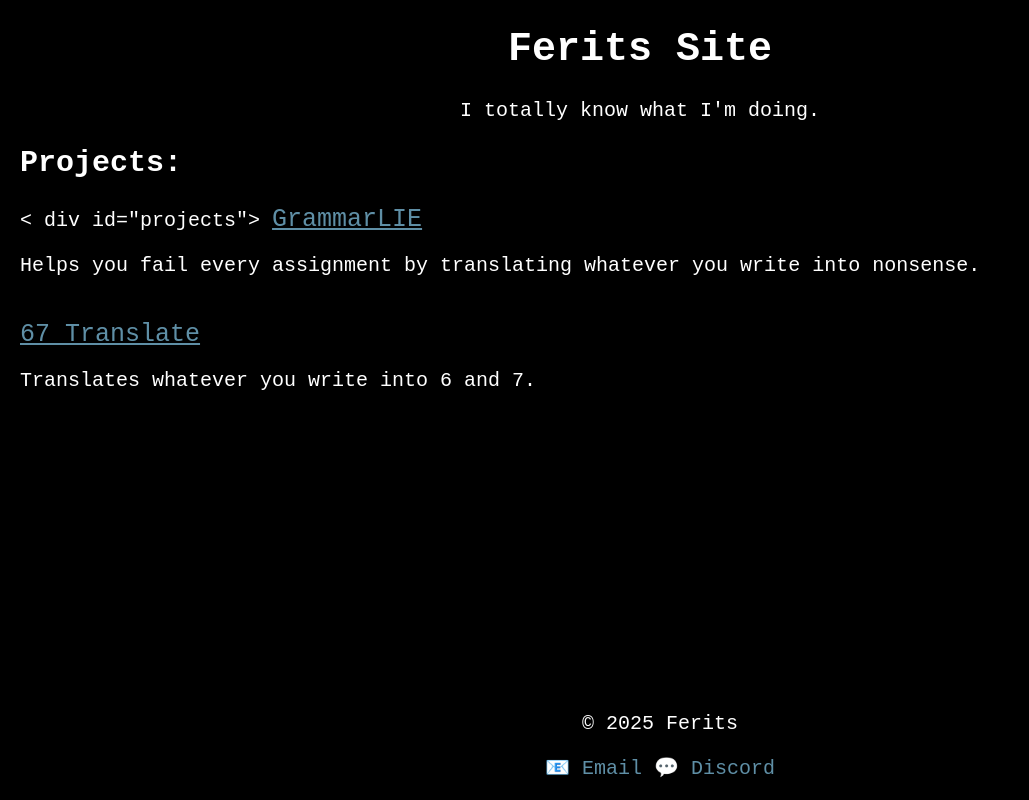
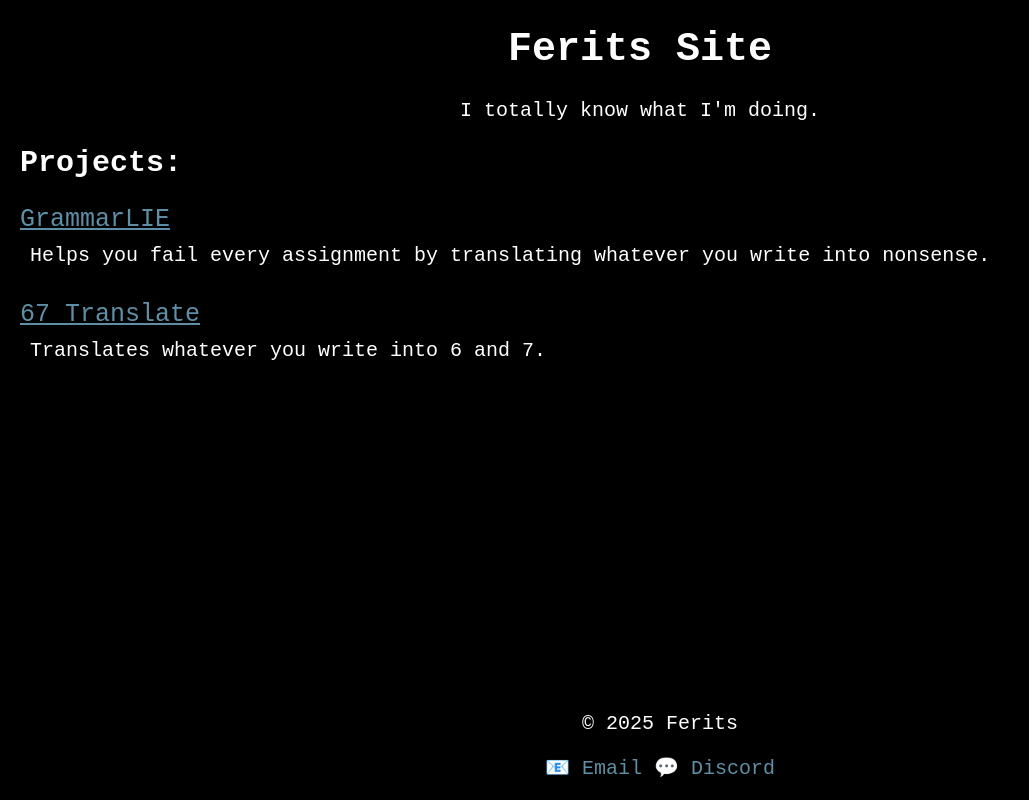
Before and after one commit to F3rits/f3rits.github.io, a plain HTML site: page index.html in a window 1280 px wide. Shown: the whole page, without its empty margins (0-1029 px from the left). Drawn offline with Linux system fonts and the light colour scheme.

Commit message:
Update index.html

```diff
--- a/index.html
+++ b/index.html
@@ -35,14 +35,12 @@
 
 		.projectLink {
 				font-size: 25px;
+			margin: 0;
 			text-decoration: underline;
 				}
 			.projectDescription{
-
+				margin:10px;
 				color: white;
-			}
-			#projects{
-margin:10px;
 			}
 
 		</style>
@@ -61,13 +59,13 @@ margin:10px;
 		  intro();
 	  </script>
   <h2>Projects:</h2>
-	  	< div id="projects">
-		  <a href="https://f3rits.github.io/grammarLie.html"  class = "projectLink">GrammarLIE</a><br>
+
+		  <a href="https://f3rits.github.io/grammarLie.html"  class = "projectLink">GrammarLIE</a>
 	  <p class="projectDescription">Helps you fail every assignment by translating whatever you write into nonsense.</p>
 	  <br>
-	  	  <a href="https://f3rits.github.io/67Translate.html"  class = "projectLink">67 Translate</a><br>
+	  	  <a href="https://f3rits.github.io/67Translate.html"  class = "projectLink">67 Translate</a>
 	  <p class="projectDescription">Translates whatever you write into 6 and 7.</p>
-</div>
+
 
 	</body>
 	<footer>
```
